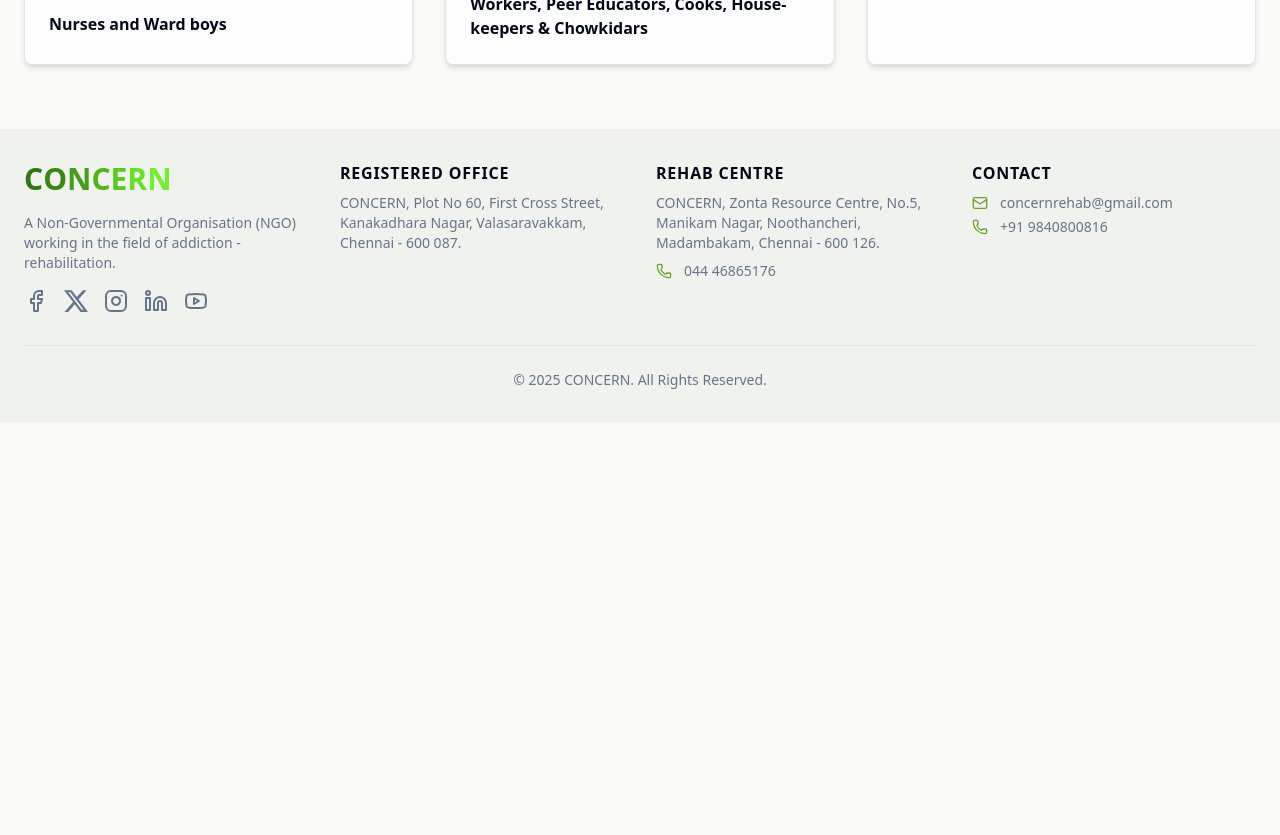
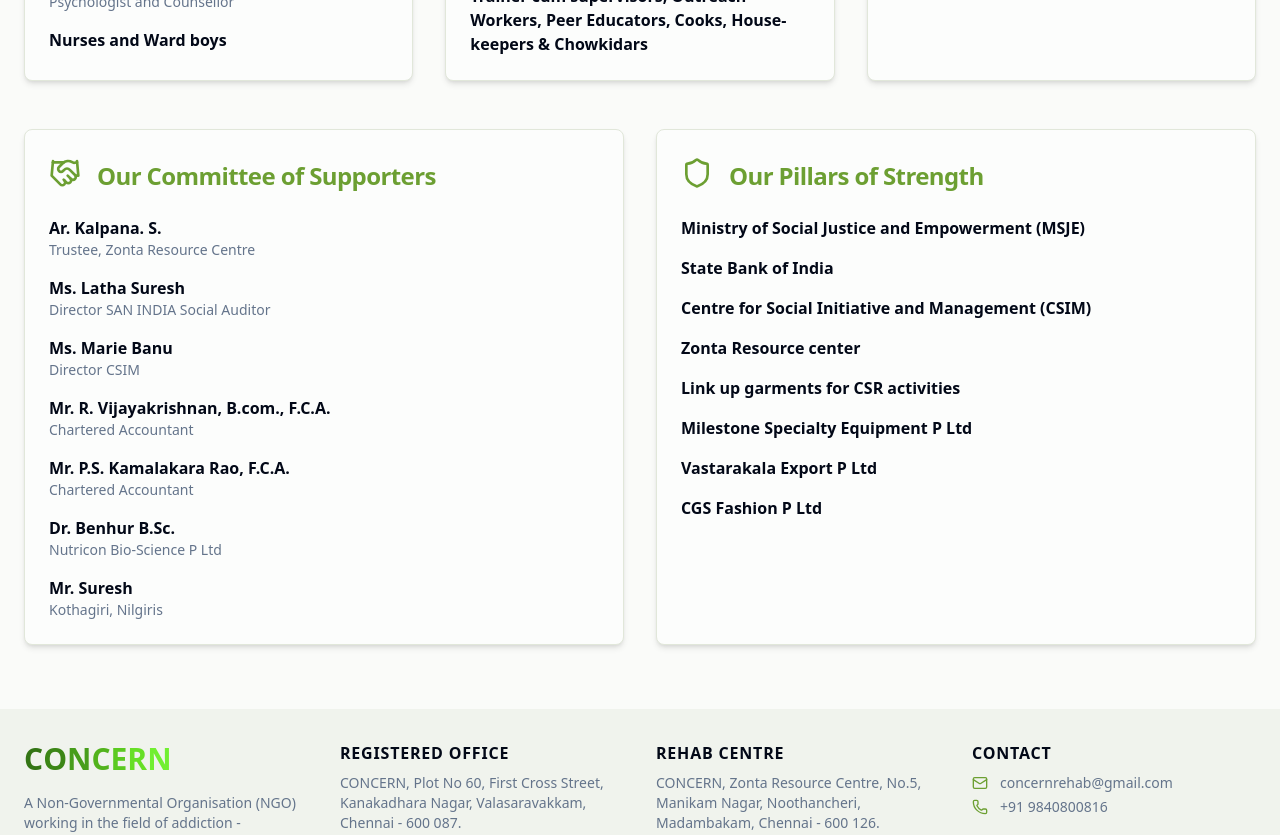
Before and after one commit to tanishpoddar/Concern-Website, a Next.js app: page /our-team in a window 1280 px wide. Shown: the part 920-1755 px from the top of the page. Before the commit the page ends 1342 px from the top, so only its background shows below. Built offline with nearby package versions, Linux system fonts and the light colour scheme.

Commit message:
changed-code-files

```diff
--- a/src/app/our-team/page.tsx
+++ b/src/app/our-team/page.tsx
@@ -1,6 +1,6 @@
 
 import { Card, CardContent, CardHeader, CardTitle } from '@/components/ui/card';
-import { Stethoscope, Briefcase, Wrench } from 'lucide-react';
+import { Stethoscope, Briefcase, Wrench, Handshake, Shield } from 'lucide-react';
 import type { Metadata } from 'next';
 
 export const metadata: Metadata = {
@@ -32,13 +32,35 @@
   { name: 'Mr. Madhavan', role: 'Web Designer' },
 ];
 
+const committeeOfSupporters = [
+    { name: 'Ar. Kalpana. S.', role: 'Trustee, Zonta Resource Centre' },
+    { name: 'Ms. Latha Suresh', role: 'Director SAN INDIA Social Auditor' },
+    { name: 'Ms. Marie Banu', role: 'Director CSIM' },
+    { name: 'Mr. R. Vijayakrishnan, B.com., F.C.A.', role: 'Chartered Accountant' },
+    { name: 'Mr. P.S. Kamalakara Rao, F.C.A.', role: 'Chartered Accountant' },
+    { name: 'Dr. Benhur B.Sc.', role: 'Nutricon Bio-Science P Ltd' },
+    { name: 'Mr. Suresh', role: 'Kothagiri, Nilgiris' },
+];
+
+const pillarsOfStrength = [
+    { name: 'Ministry of Social Justice and Empowerment (MSJE)', role: '' },
+    { name: 'State Bank of India', role: '' },
+    { name: 'Centre for Social Initiative and Management (CSIM)', role: '' },
+    { name: 'Zonta Resource center', role: '' },
+    { name: 'Link up garments for CSR activities', role: '' },
+    { name: 'Milestone Specialty Equipment P Ltd', role: '' },
+    { name: 'Vastarakala Export P Ltd', role: '' },
+    { name: 'CGS Fashion P Ltd', role: '' },
+];
+
+
 const TeamCard = ({ title, members, icon: Icon }: { title: string; members: { name: string; role: string }[]; icon: React.ElementType }) => (
-  <Card className="shadow-md transition-shadow hover:shadow-xl">
+  <Card className="shadow-md transition-shadow hover:shadow-xl flex flex-col">
     <CardHeader className="flex flex-row items-center gap-4">
       <Icon className="h-8 w-8 text-primary" />
       <CardTitle className="text-xl md:text-2xl text-primary">{title}</CardTitle>
     </CardHeader>
-    <CardContent>
+    <CardContent className="flex-grow">
       <ul className="space-y-4">
         {members.map((member, index) => (
           <li key={index}>
@@ -54,12 +76,19 @@
 export default function OurTeamPage() {
   return (
     <div className="container mx-auto px-4 py-12 md:px-6 md:py-16">
-      <h1 className="mb-8 text-center text-3xl font-bold text-primary md:text-4xl">Our Team</h1>
+      <h1 className="mb-12 text-center text-3xl font-bold text-primary md:text-4xl">Our Team</h1>
       <div className="grid grid-cols-1 gap-8 md:grid-cols-2 lg:grid-cols-3">
         <TeamCard title="Medical Team" members={medicalTeam} icon={Stethoscope} />
         <TeamCard title="Management Staff" members={managementStaff} icon={Briefcase} />
         <TeamCard title="Technical Supporters" members={technicalSupporters} icon={Wrench} />
       </div>
+
+       <div className="mt-12">
+        <div className="grid grid-cols-1 gap-8 md:grid-cols-2">
+            <TeamCard title="Our Committee of Supporters" members={committeeOfSupporters} icon={Handshake} />
+            <TeamCard title="Our Pillars of Strength" members={pillarsOfStrength} icon={Shield} />
+        </div>
+      </div>
     </div>
   );
 }
```
